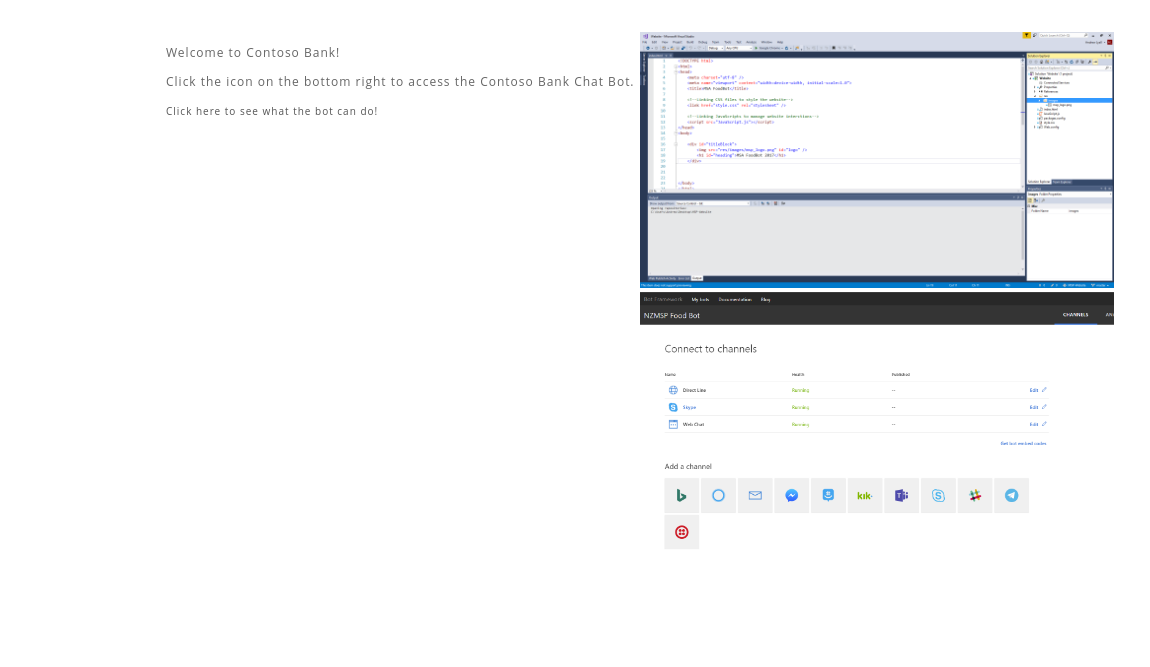
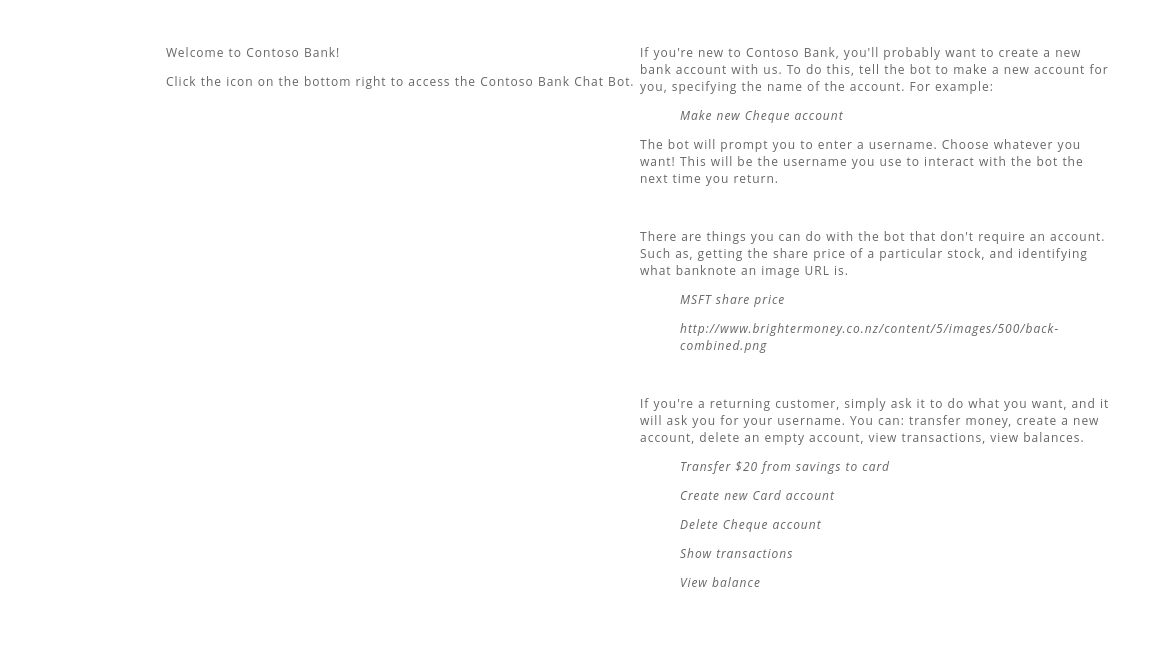
Before and after one commit to serenatoon/bank-chatbot, a website: page webpage/index.html in a window 1280 px wide. Shown: the part 143-810 px from the top of the page, 0-1150 px from the left. Drawn offline with nearby package versions, Linux system fonts and the light colour scheme.

Commit message:
documentation of functionality on webpage

```diff
--- a/webpage/index.html
+++ b/webpage/index.html
@@ -38,25 +38,42 @@
             <p>
                 Click the icon on the bottom right to access the Contoso Bank Chat Bot.
             </p>
+
+            <div class="new_member_box">
             <p>
-                <a href="#" class="question1">Click here to see what the bot can do!</a>
+                <!-- <a href="#" class="question1">Click here to see what the bot can do!</a -->
             </p>
+            </div>
         </div>
 
         <div class="clear" class="question"></div>
+
          <div class="answer1">
-             <p>If you're new to Contoso Bank, you'll probably want to create a new bank account with us.  To do this, tell the bot to make a new account for you, specifying the name of the account.  For example:</p>
+              <p>If you're new to Contoso Bank, you'll probably want to create a new bank account with us.  To do this, tell the bot to make a new account for you, specifying the name of the account.  For example:</p>
              <blockquote>Make new Cheque account</blockquote>
              <p>The bot will prompt you to enter a username.  Choose whatever you want!  This will be the username you use to interact with the bot the next time you return.</p>
+
          </div>
 
         <div id="right-content">
-        <img src="res/images/vs.PNG" />
-            <img src="res/images/botframework.PNG" />
-<!--
+
+            <p>If you're new to Contoso Bank, you'll probably want to create a new bank account with us.  To do this, tell the bot to make a new account for you, specifying the name of the account.  For example:</p>
+             <blockquote><i>Make new Cheque account</i></blockquote>
+             <p>The bot will prompt you to enter a username.  Choose whatever you want!  This will be the username you use to interact with the bot the next time you return.</p>
+             <br>
+             <p>There are things you can do with the bot that don't require an account.  Such as, getting the share price of a particular stock, and identifying what banknote an image URL is.
+             <blockquote><i><p>MSFT share price</p>
+             <p>http://www.brightermoney.co.nz/content/5/images/500/back-combined.png</p></i></blockquote>
+             <br>
+             <p>If you're a returning customer, simply ask it to do what you want, and it will ask you for your username.  You can: transfer money, create a new account, delete an empty account, view transactions, view balances.</p>
+             <blockquote><i><p>Transfer $20 from savings to card</p>
+                            <p>Create new Card account</p>
+                            <p>Delete Cheque account</p>
+                            <p>Show transactions</p>
+                            <p>View balance</p></i></blockquote>
             <div class="new_member_box_display" id="question">
 
-            </div> -->
+            </div>
         </div>
     </div>
 
@@ -72,6 +89,14 @@
 
   <script src='http://cdnjs.cloudflare.com/ajax/libs/jquery/2.1.3/jquery.min.js'></script>
 
-    <script src="/static/index.js"></script>
+<!--  change text when link is clicked
+ adapted from https://stackoverflow.com/questions/16407315/changing-content-in-a-div-when-a-link-is-clicked -->
+<script> $('.question1').click(function(){
+        $('.new_member_box_display').html($('.answer1').innerHTML);
+        document.getElementsByClassName('')
+    });</script>
+
+
+
 </body>
 </html>
--- a/webpage/static/index.js
+++ b/webpage/static/index.js
@@ -1,8 +1,8 @@
 // change text when link is clicked
 // adapted from https://stackoverflow.com/questions/16407315/changing-content-in-a-div-when-a-link-is-clicked
-$(document).ready(function() {
+
     $('.question1').click(function(){
-        $('.new_member_box_display').text($('.answer1 ').text());
+        $('.new_member_box_display').text($('.answer1').text());
     });
 
     // $('.question2').click(function(){
@@ -16,4 +16,7 @@
     // $('.question4').click(function(){
     //  $('.new_member_box_display').text($('.answer4').text());
     // });
+
+$( "p" ).click(function() {
+  $( this ).slideUp();
 });
```
